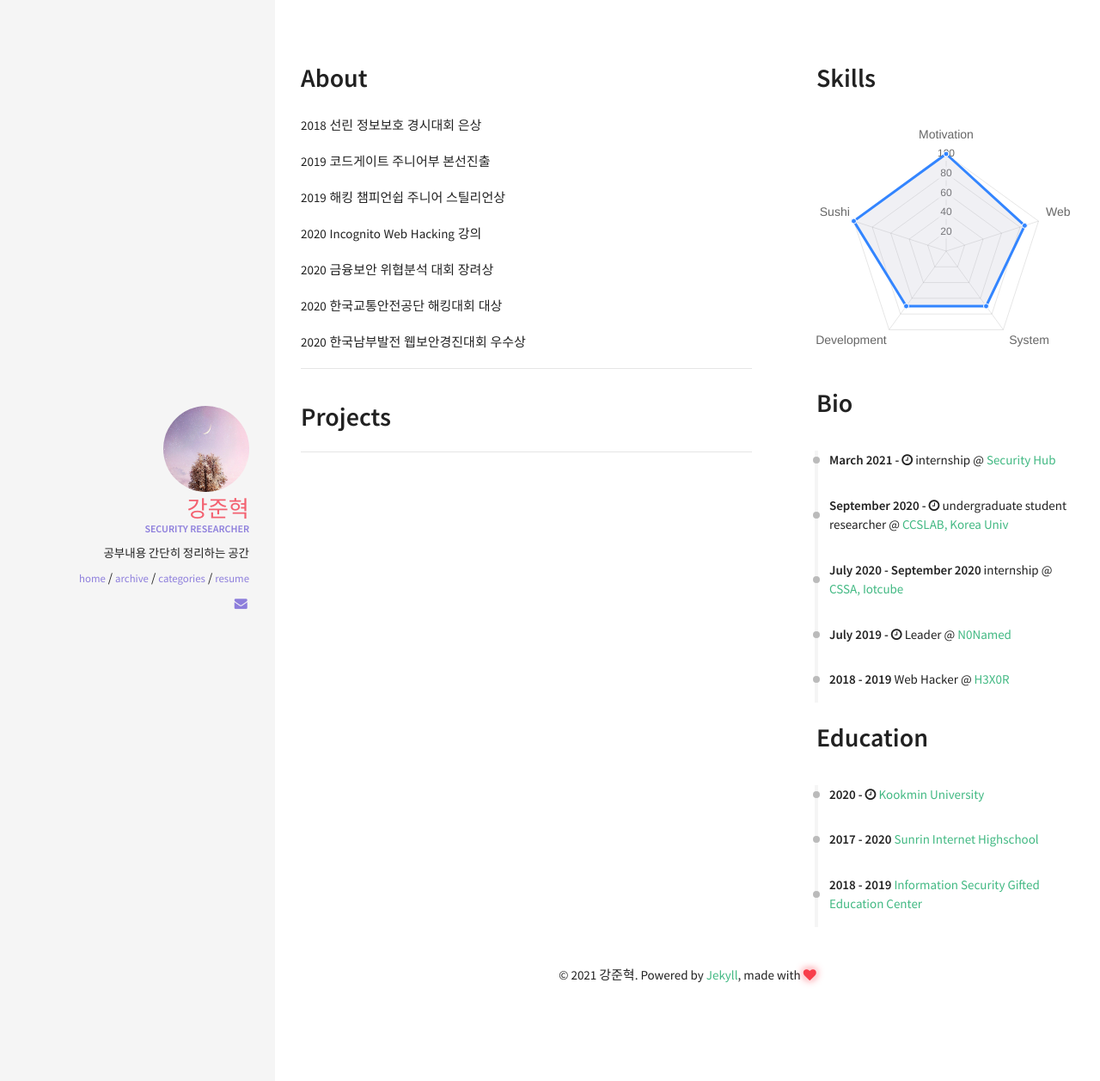
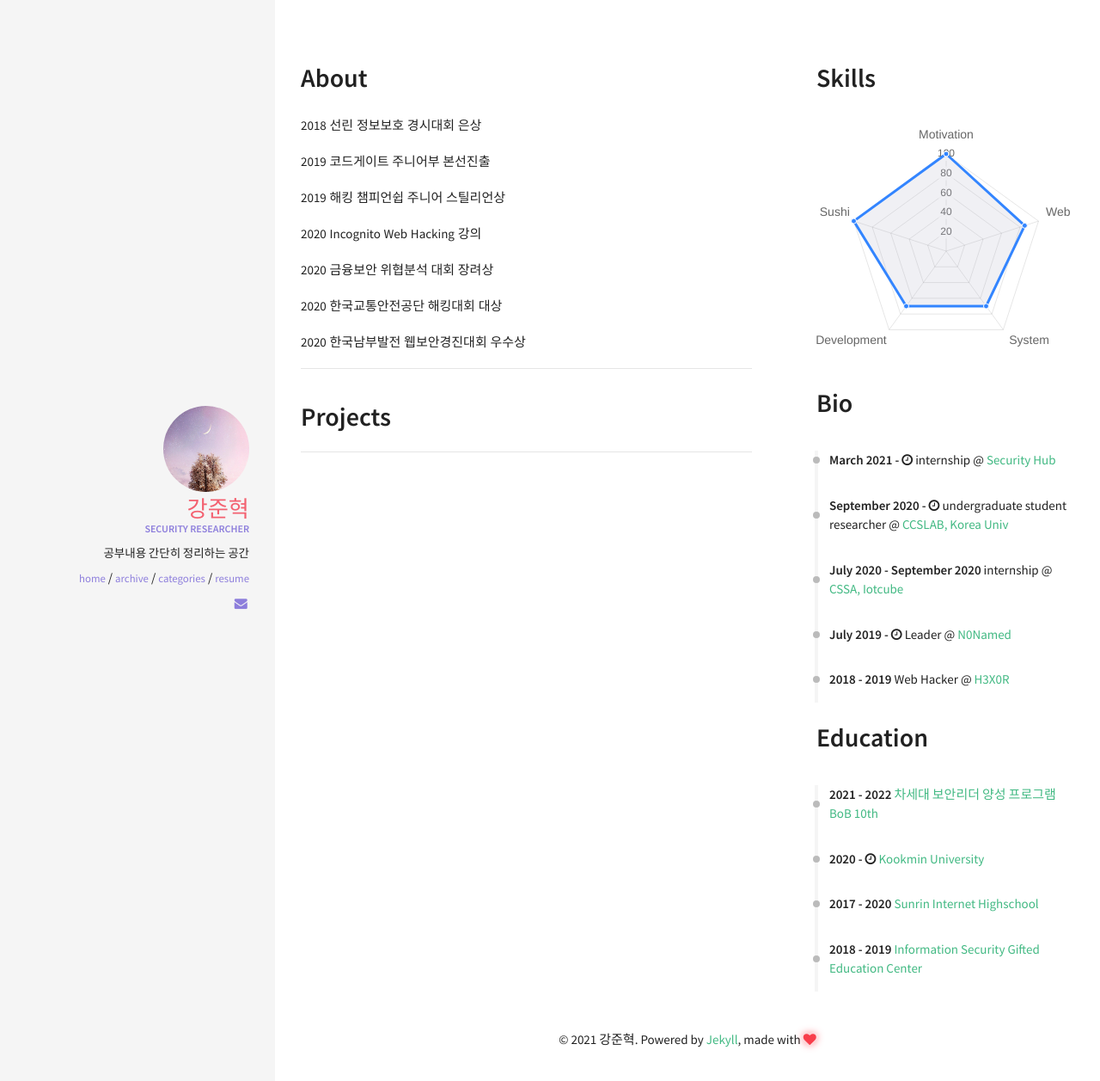
Before and after one commit to kangsecu/kangsecu.github.io, a Jekyll site: the page built from resume.html, in a window 1280 px wide. Shown: the top 1257 px of the page at 86% size. Built offline with Jekyll 4.4.1, drawn with Linux system fonts in a browser that asks for light colours; nearby versions of some CDN libraries.

Commit message:
Update education.yml

```diff
--- a/_data/index/education.yml
+++ b/_data/index/education.yml
@@ -1,3 +1,7 @@
+- name: 차세대 보안리더 양성 프로그램 BoB 10th
+  link: http://kitribob.kr
+  date: 2021 - 2022
+
 - name: Kookmin University
   link: https://www.kookmin.ac.kr
   date: 2020 - <i class="fa fa-clock-o" aria-hidden="true" title="Until Now"></i>
```
